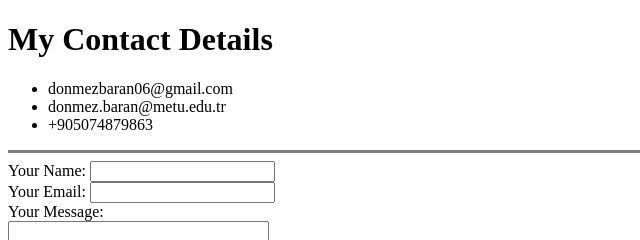
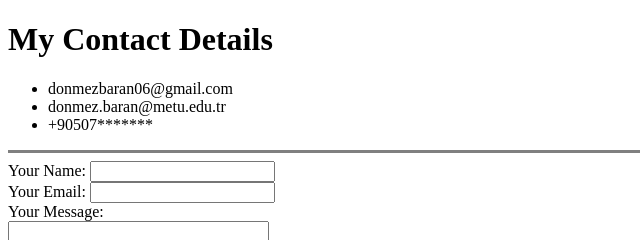
Before and after one commit to Choure23/cv, a plain HTML site: page contactdetails.html in a window 1280 px wide. Shown: the top 240 px of the page, 0-640 px from the left. Drawn offline with Linux system fonts and the light colour scheme.

Commit message:
Update contactdetails.html

```diff
--- a/contactdetails.html
+++ b/contactdetails.html
@@ -11,7 +11,7 @@
   <ul>
     <li>donmezbaran06@gmail.com</li>
     <li>donmez.baran@metu.edu.tr</li>
-    <li>+905074879863</li>
+    <li>+90507*******</li>
   </ul>
   <hr size="3" noshade>
   <form action="mailto:donmezbaran06@gmail.com" method="post" enctype="text/plain">
```
